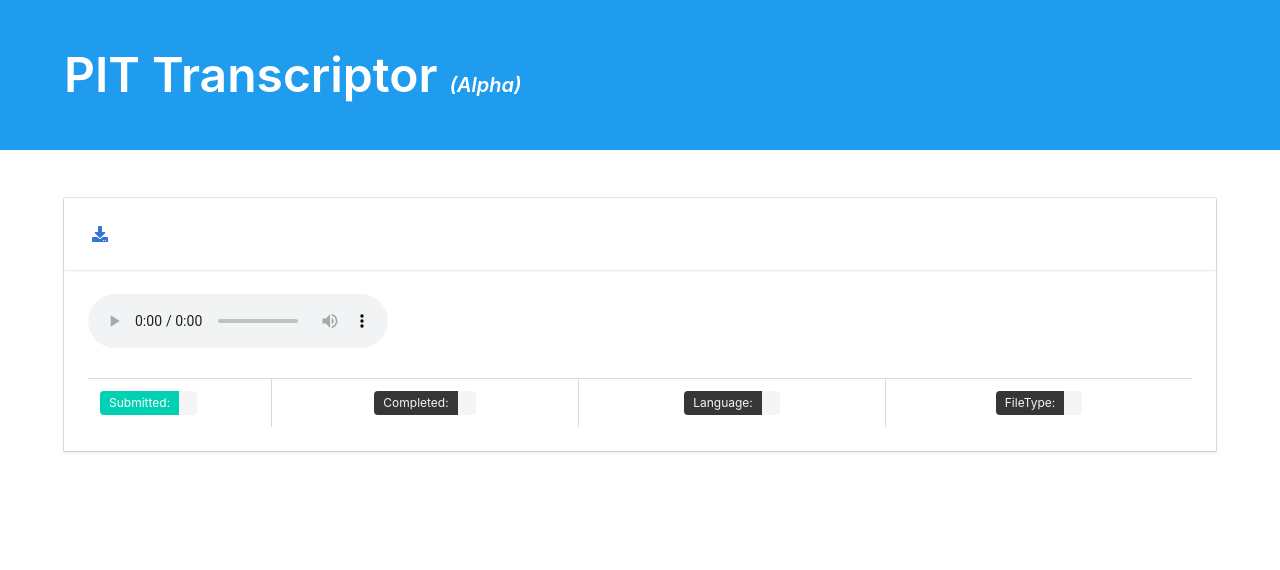
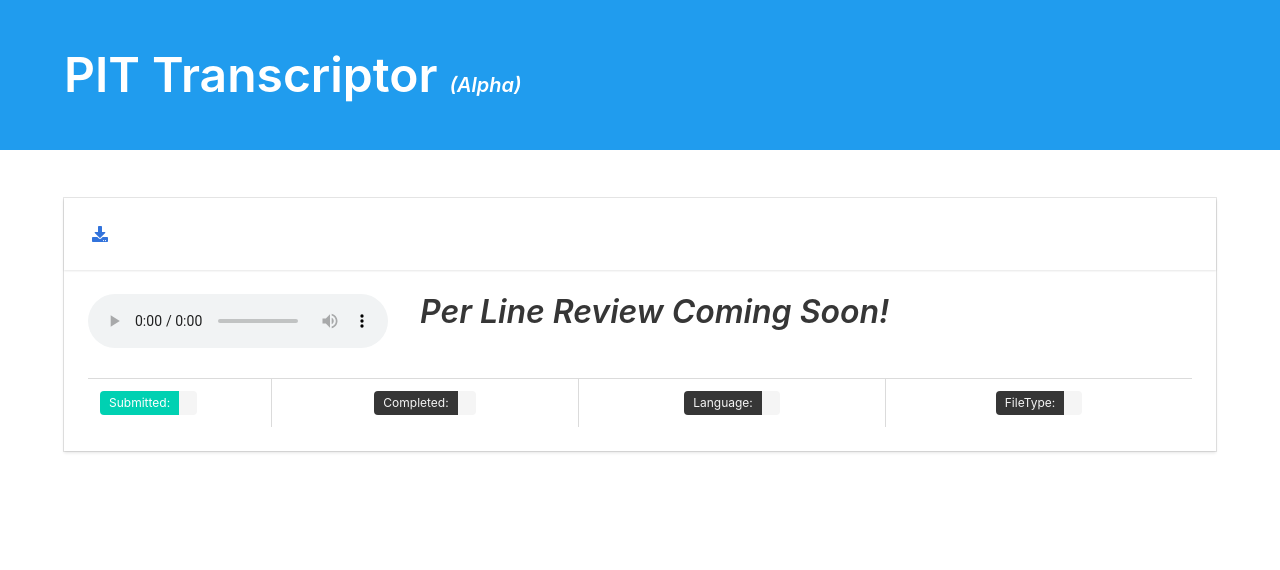
Before and after one commit to productivity-in-tech/pit_transcriptor_amazon, a Python web app: template templates/transcript.html in a window 1280 px wide. Shown: the top 570 px of the page. Run offline with Jinja, Linux system fonts and the light colour scheme; the template is opened without the code that fills it, so the values that code supplies are empty; some libraries are stand-ins or nearby versions.

Commit message:
add per line review coming soon text

```diff
--- a/templates/transcript.html
+++ b/templates/transcript.html
@@ -18,7 +18,8 @@
 						</audio>
 					</div>
 					<div class="media-right content">
-					  <p id="transcript"></p>
+            <h2 class="subtitle is-3 is-italic has-text-gray-light"> Per Line
+              Review Coming Soon!</h2>
 					</div>
 				</div>
 				<div class="card-footer">
@@ -70,8 +71,4 @@
 			</div>
 		</div>
 </section>
-<script>
-  var json={{transcript|safe}};
-  document.query('#transcript')[0]
-</script>
 {% endblock %}
```
